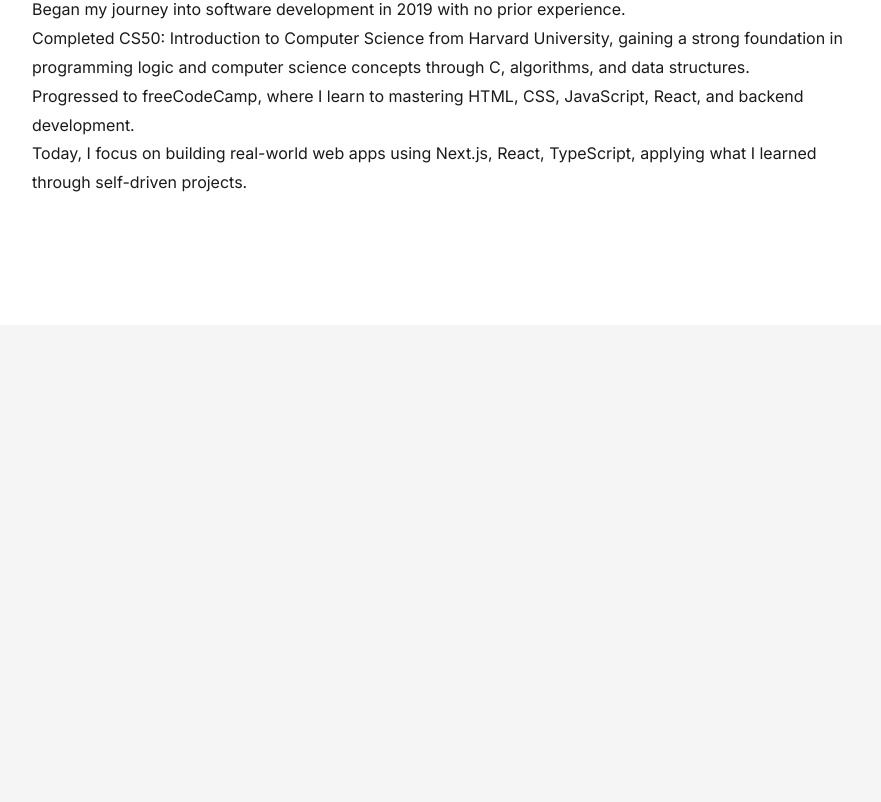
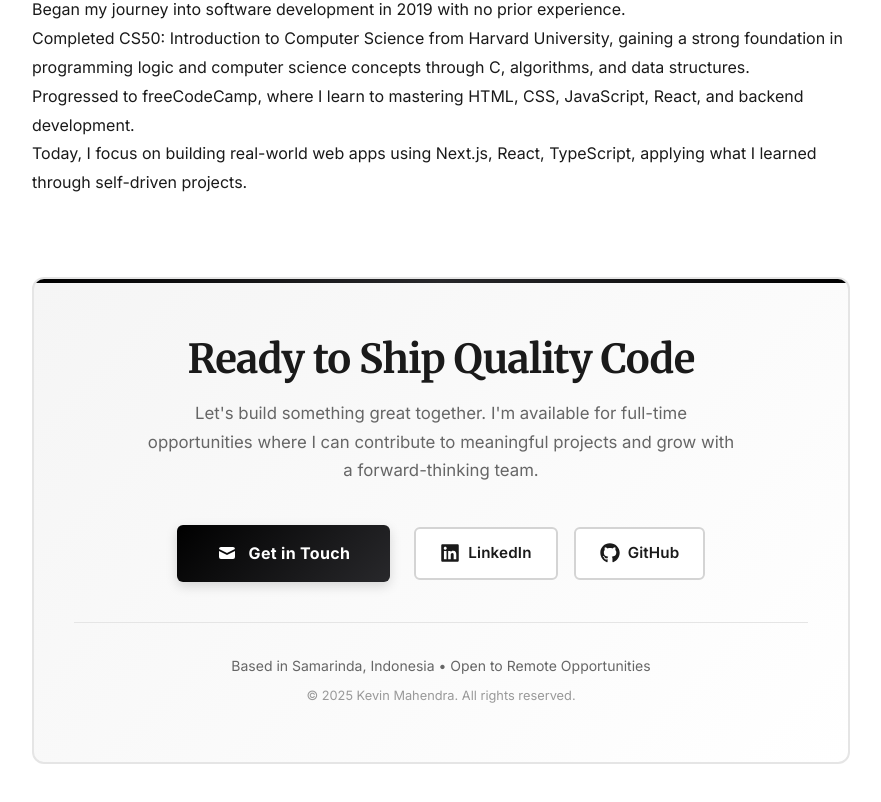
Before and after one commit to thekevinkun/portfolio, a Next.js app: page / in a window 1280 px wide. Shown: the part 3719-4521 px from the top of the page, without its empty margins (374-1255 px from the left). Before the commit the page ends 4044 px from the top, so only its background shows below. Built offline with nearby package versions, Linux system fonts and the light colour scheme.

Commit message:
Added CTA Action for a path to contact

```diff
--- a/app/globals.css
+++ b/app/globals.css
@@ -884,6 +884,225 @@
     color: var(--text-secondary);
     font-size: 1rem;
   }
+
+  /* ============================================ */
+  /* CTA / CONTACT SECTION */
+  /* ============================================ */
+  .cta-section {
+    margin-top: 5rem;
+    margin-bottom: 2rem;
+    padding: 3.5rem 2.5rem;
+    background: linear-gradient(
+      135deg,
+      var(--bg-light) 0%,
+      var(--bg-white) 100%
+    );
+    border: 2px solid var(--border-light);
+    border-radius: 12px;
+    text-align: center;
+    position: relative;
+    overflow: hidden;
+  }
+
+  .cta-section::before {
+    content: "";
+    position: absolute;
+    top: 0;
+    left: 0;
+    right: 0;
+    height: 4px;
+    background: linear-gradient(
+      90deg,
+      var(--accent) 0%,
+      var(--primary) 50%,
+      var(--accent) 100%
+    );
+  }
+
+  /* CTA Content */
+  .cta-content {
+    margin-bottom: 2.5rem;
+  }
+
+  .cta-heading {
+    font-family: var(--font-serif);
+    font-size: 2rem;
+    font-weight: 700;
+    color: var(--text-primary);
+    margin-bottom: 1rem;
+    line-height: 1.2;
+    letter-spacing: -0.02em;
+  }
+
+  @media (min-width: 768px) {
+    .cta-heading {
+      font-size: 2.5rem;
+    }
+  }
+
+  .cta-subheading {
+    font-size: 1.05rem;
+    line-height: 1.7;
+    color: var(--text-secondary);
+    max-width: 600px;
+    margin: 0 auto;
+  }
+
+  /* CTA Actions */
+  .cta-actions {
+    display: flex;
+    flex-direction: column;
+    align-items: center;
+    gap: 1.5rem;
+    margin-bottom: 2.5rem;
+  }
+
+  @media (min-width: 640px) {
+    .cta-actions {
+      flex-direction: row;
+      justify-content: center;
+    }
+  }
+
+  /* Primary Button */
+  .cta-button-primary {
+    display: inline-flex;
+    align-items: center;
+    justify-content: center;
+    gap: 0.75rem;
+    padding: 1rem 2.5rem;
+    font-size: 1rem;
+    font-weight: 700;
+    color: white;
+    background: linear-gradient(135deg, var(--accent) 0%, var(--primary) 100%);
+    border: none;
+    border-radius: 6px;
+    text-decoration: none;
+    transition: all 0.3s ease;
+    letter-spacing: 0.02em;
+    box-shadow: 0 4px 12px rgba(0, 0, 0, 0.15);
+    position: relative;
+    overflow: hidden;
+  }
+
+  .cta-button-primary::before {
+    content: "";
+    position: absolute;
+    inset: 0;
+    background: linear-gradient(135deg, var(--primary) 0%, var(--accent) 100%);
+    opacity: 0;
+    transition: opacity 0.3s ease;
+  }
+
+  .cta-button-primary:hover::before {
+    opacity: 1;
+  }
+
+  .cta-button-primary:hover {
+    transform: translateY(-3px);
+    box-shadow: 0 8px 20px rgba(0, 0, 0, 0.2);
+  }
+
+  .cta-button-primary:active {
+    transform: translateY(-1px);
+    box-shadow: 0 4px 10px rgba(0, 0, 0, 0.15);
+  }
+
+  .cta-button-primary span,
+  .cta-button-primary .cta-icon {
+    position: relative;
+    z-index: 1;
+  }
+
+  .cta-icon {
+    font-size: 1.25rem;
+  }
+
+  /* Social Links */
+  .cta-social {
+    display: flex;
+    gap: 1rem;
+  }
+
+  .cta-social-link {
+    display: inline-flex;
+    align-items: center;
+    gap: 0.5rem;
+    padding: 0.75rem 1.5rem;
+    font-size: 0.95rem;
+    font-weight: 600;
+    color: var(--text-primary);
+    background-color: white;
+    border: 2px solid var(--border-dark);
+    border-radius: 6px;
+    text-decoration: none;
+    transition: all 0.25s ease;
+    letter-spacing: 0.01em;
+  }
+
+  .cta-social-link:hover {
+    background-color: var(--bg-light);
+    border-color: var(--primary);
+    color: var(--primary);
+    transform: translateY(-2px);
+    box-shadow: 0 4px 10px rgba(0, 0, 0, 0.1);
+  }
+
+  .cta-social-link:active {
+    transform: translateY(0);
+  }
+
+  .cta-social-link svg {
+    font-size: 1.25rem;
+  }
+
+  /* Footer */
+  .cta-footer {
+    margin-top: 2.5rem;
+    padding-top: 2rem;
+    border-top: 1px solid var(--border-light);
+  }
+
+  .cta-footer-text {
+    font-size: 0.875rem;
+    color: var(--text-secondary);
+    margin-bottom: 0.5rem;
+  }
+
+  .cta-copyright {
+    font-size: 0.8rem;
+    color: var(--text-tertiary);
+  }
+
+  /* Responsive */
+  @media (max-width: 640px) {
+    .cta-section {
+      padding: 2.5rem 1.5rem;
+    }
+
+    .cta-heading {
+      font-size: 1.75rem;
+    }
+
+    .cta-subheading {
+      font-size: 0.95rem;
+    }
+
+    .cta-button-primary {
+      padding: 0.875rem 2rem;
+      font-size: 0.95rem;
+    }
+
+    .cta-social {
+      flex-direction: column;
+      width: 100%;
+    }
+
+    .cta-social-link {
+      width: 100%;
+      justify-content: center;
+    }
+  }
 }
 
 /* RESPONSIVE OVERRIDES */
--- /dev/null
+++ b/components/Contact.jsx
@@ -0,0 +1,76 @@
+"use client";
+
+import { motion } from "framer-motion";
+import { HiMail } from "react-icons/hi";
+import { FaLinkedin, FaGithub } from "react-icons/fa";
+
+import { personalInfo } from "@/lib/data";
+import { fadeIn, staggerContainer, staggerItem } from "@/lib/animations";
+
+const Contact = () => {
+  return (
+    <motion.section
+      className="cv-section cta-section"
+      variants={staggerContainer}
+      initial="hidden"
+      whileInView="visible"
+      viewport={{ once: true }}
+    >
+      {/* Main CTA Heading */}
+      <motion.div className="cta-content" variants={staggerItem}>
+        <h2 className="cta-heading">Ready to Ship Quality Code</h2>
+        <p className="cta-subheading">
+          Let's build something great together. I'm available for full-time
+          opportunities where I can contribute to meaningful projects and grow
+          with a forward-thinking team.
+        </p>
+      </motion.div>
+
+      {/* Primary CTA - Email Button */}
+      <motion.div className="cta-actions" variants={staggerItem}>
+        <a href={`mailto:${personalInfo.email}`} className="cta-button-primary">
+          <HiMail className="cta-icon" />
+          <span>Get in Touch</span>
+        </a>
+
+        {/* Social Links */}
+        <div className="cta-social">
+          <a
+            href={personalInfo.social.linkedin}
+            target="_blank"
+            rel="noopener noreferrer"
+            className="cta-social-link"
+            aria-label="LinkedIn Profile"
+          >
+            <FaLinkedin />
+            <span>LinkedIn</span>
+          </a>
+
+          <a
+            href={personalInfo.social.github}
+            target="_blank"
+            rel="noopener noreferrer"
+            className="cta-social-link"
+            aria-label="GitHub Profile"
+          >
+            <FaGithub />
+            <span>GitHub</span>
+          </a>
+        </div>
+      </motion.div>
+
+      {/* Footer Note */}
+      <motion.div className="cta-footer" variants={fadeIn}>
+        <p className="cta-footer-text">
+          Based in Samarinda, Indonesia • Open to Remote Opportunities
+        </p>
+        <p className="cta-copyright">
+          © {new Date().getFullYear()} {personalInfo.firstName}{" "}
+          {personalInfo.lastName}. All rights reserved.
+        </p>
+      </motion.div>
+    </motion.section>
+  );
+};
+
+export default Contact;
--- a/components/MainContent.jsx
+++ b/components/MainContent.jsx
@@ -1,7 +1,10 @@
 "use client";
 
 import { motion } from "framer-motion";
+
 import Projects from "./Projects";
+import Contact from "./Contact";
+
 import { personalInfo, experience, education } from "@/lib/data";
 import { fadeIn, staggerContainer, staggerItem } from "@/lib/animations";
 
@@ -121,6 +124,9 @@
           ))}
         </motion.div>
       </motion.section>
+
+      {/* CTA / Contact Section */}
+      <Contact />
     </motion.div>
   );
 };
```
